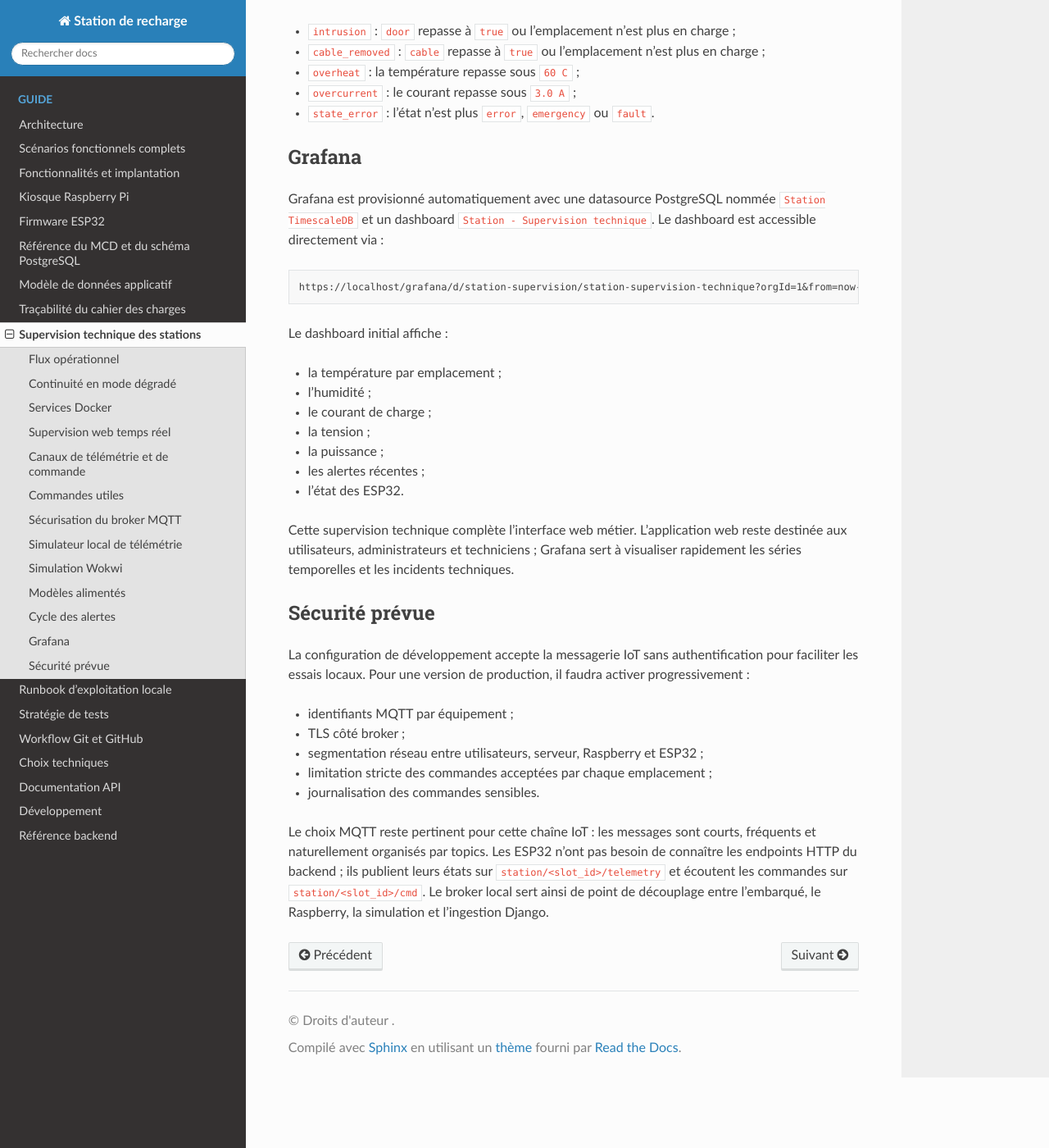
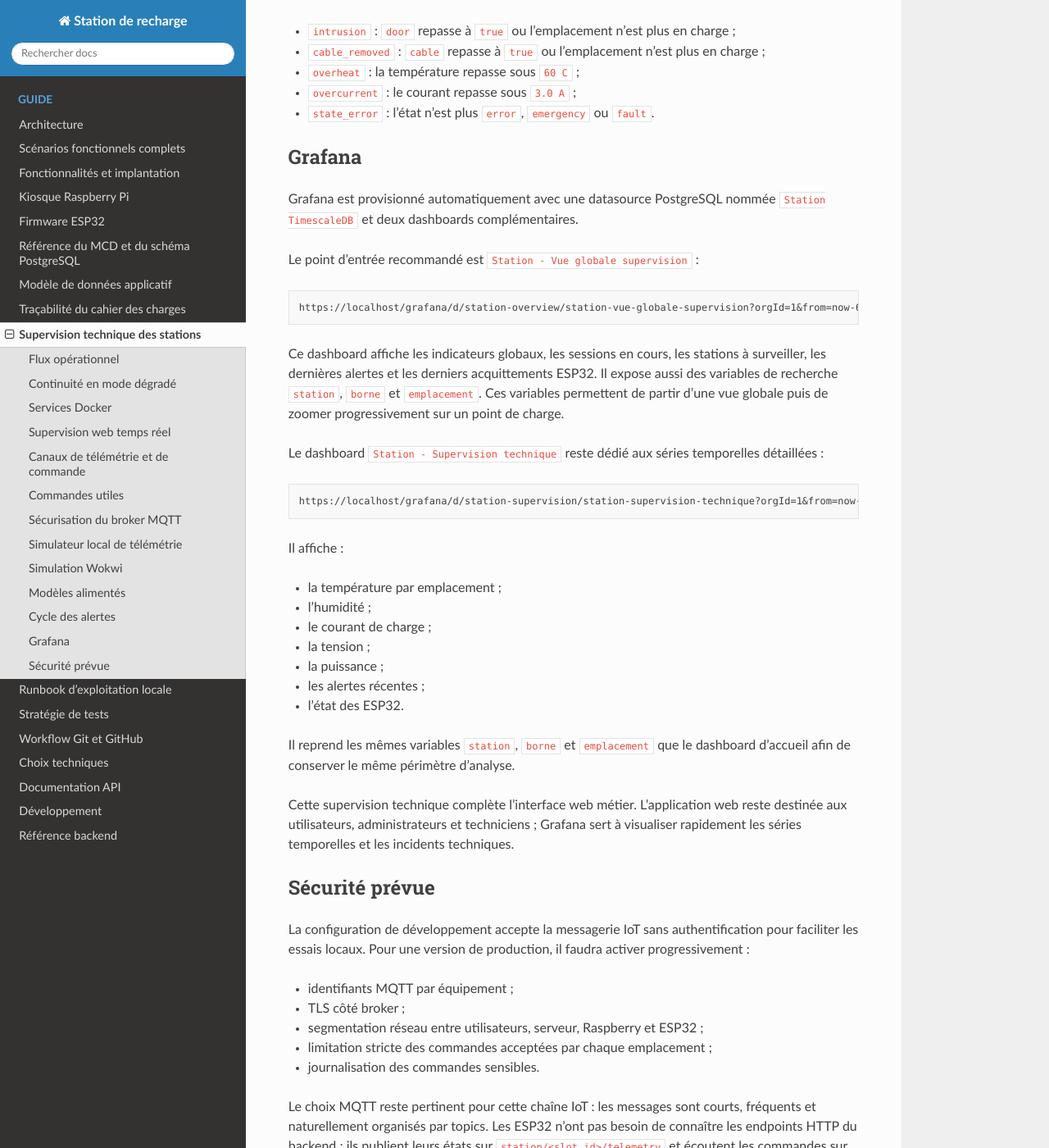
Before and after one commit to bayhes5/Station_de_recharge, a Sphinx documentation site: the page built from docs/source/station_supervision.rst, in a window 1280 px wide and 1400 px high, scrolled down 9915 px. Shown: the whole window at 82% size. Built offline with Sphinx 7.4.7 and the Read the Docs theme 3.1.0, drawn with Linux system fonts in a browser that asks for light colours.

Commit message:
Add Grafana supervision overview dashboard

```diff
--- a/docs/source/development.rst
+++ b/docs/source/development.rst
@@ -55,7 +55,7 @@ Nginx :
    https://localhost/          -> frontend
    https://localhost/api/      -> API Django
    https://localhost/admin/    -> admin Django
-   https://localhost/grafana/d/station-supervision/station-supervision-technique?orgId=1&from=now-6h&to=now&refresh=5s
+   https://localhost/grafana/d/station-overview/station-vue-globale-supervision?orgId=1&from=now-6h&to=now&refresh=10s
                          -> dashboard Grafana de supervision
    https://localhost/kiosk/    -> kiosque Raspberry
 
--- a/docs/source/operations_runbook.rst
+++ b/docs/source/operations_runbook.rst
@@ -136,7 +136,8 @@ Les types attendus sont :
 * ``door`` ;
 * ``cable``.
 
-Le dashboard Grafana à ouvrir est ``Station - Supervision technique``.
+Le dashboard Grafana à ouvrir en premier est ``Station - Vue globale supervision``.
+Il permet ensuite d'accéder au détail ``Station - Supervision technique``.
 
 Diagnostic du bridge MQTT
 -------------------------
--- a/docs/source/station_supervision.rst
+++ b/docs/source/station_supervision.rst
@@ -510,14 +510,28 @@ Grafana
 -------
 
 Grafana est provisionné automatiquement avec une datasource PostgreSQL nommée
-``Station TimescaleDB`` et un dashboard ``Station - Supervision technique``.
-Le dashboard est accessible directement via :
+``Station TimescaleDB`` et deux dashboards complémentaires.
+
+Le point d'entrée recommandé est ``Station - Vue globale supervision`` :
+
+.. code-block:: text
+
+   https://localhost/grafana/d/station-overview/station-vue-globale-supervision?orgId=1&from=now-6h&to=now&refresh=10s
+
+Ce dashboard affiche les indicateurs globaux, les sessions en cours, les
+stations à surveiller, les dernières alertes et les derniers acquittements ESP32.
+Il expose aussi des variables de recherche ``station``, ``borne`` et
+``emplacement``. Ces variables permettent de partir d'une vue globale puis de
+zoomer progressivement sur un point de charge.
+
+Le dashboard ``Station - Supervision technique`` reste dédié aux séries
+temporelles détaillées :
 
 .. code-block:: text
 
    https://localhost/grafana/d/station-supervision/station-supervision-technique?orgId=1&from=now-6h&to=now&refresh=5s
 
-Le dashboard initial affiche :
+Il affiche :
 
 * la température par emplacement ;
 * l'humidité ;
@@ -526,6 +540,9 @@ Le dashboard initial affiche :
 * la puissance ;
 * les alertes récentes ;
 * l'état des ESP32.
+
+Il reprend les mêmes variables ``station``, ``borne`` et ``emplacement`` que le
+dashboard d'accueil afin de conserver le même périmètre d'analyse.
 
 Cette supervision technique complète l'interface web métier. L'application web
 reste destinée aux utilisateurs, administrateurs et techniciens ; Grafana sert à
--- a/docs/source/technical_choices.rst
+++ b/docs/source/technical_choices.rst
@@ -564,7 +564,11 @@ Grafana complète cette vue avec des séries temporelles : température, courant
 Ce choix évite de recréer un outil de graphes temps réel de zéro et s'appuie sur
 une solution open source connue. Dans la version actuelle, Grafana est accessible sur
 ``/grafana/`` via le reverse proxy local, avec un lien direct vers le dashboard
-``/grafana/d/station-supervision/station-supervision-technique``.
+``/grafana/d/station-overview/station-vue-globale-supervision``. Ce dashboard
+d'accueil porte les statistiques globales, les sessions en cours et les filtres
+station/borne/emplacement ; il renvoie ensuite vers le dashboard technique
+``/grafana/d/station-supervision/station-supervision-technique`` pour les séries
+capteurs détaillées.
 
 Reverse proxy Nginx
 -------------------
--- a/docs/source/testing_strategy.rst
+++ b/docs/source/testing_strategy.rst
@@ -203,7 +203,9 @@ Test Wokwi vers Grafana :
 2. Démarrer la stack Docker.
 3. Lancer ``esp32/wokwi/`` dans Wokwi.
 4. Vérifier les logs d'ingestion côté ``mqtt-bridge``.
-5. Ouvrir ``https://localhost/grafana/d/station-supervision/station-supervision-technique?orgId=1&from=now-6h&to=now&refresh=5s`` et consulter le dashboard technique.
+5. Ouvrir ``https://localhost/grafana/d/station-overview/station-vue-globale-supervision?orgId=1&from=now-6h&to=now&refresh=10s``.
+6. Filtrer par station, borne ou emplacement, puis ouvrir le détail technique si
+   nécessaire.
 
 Scénarios manuels de recette
 ----------------------------
```
Also changed, not shown: docs/source/implementation_guide.rst (+9 -5 lines), 5 other files.
